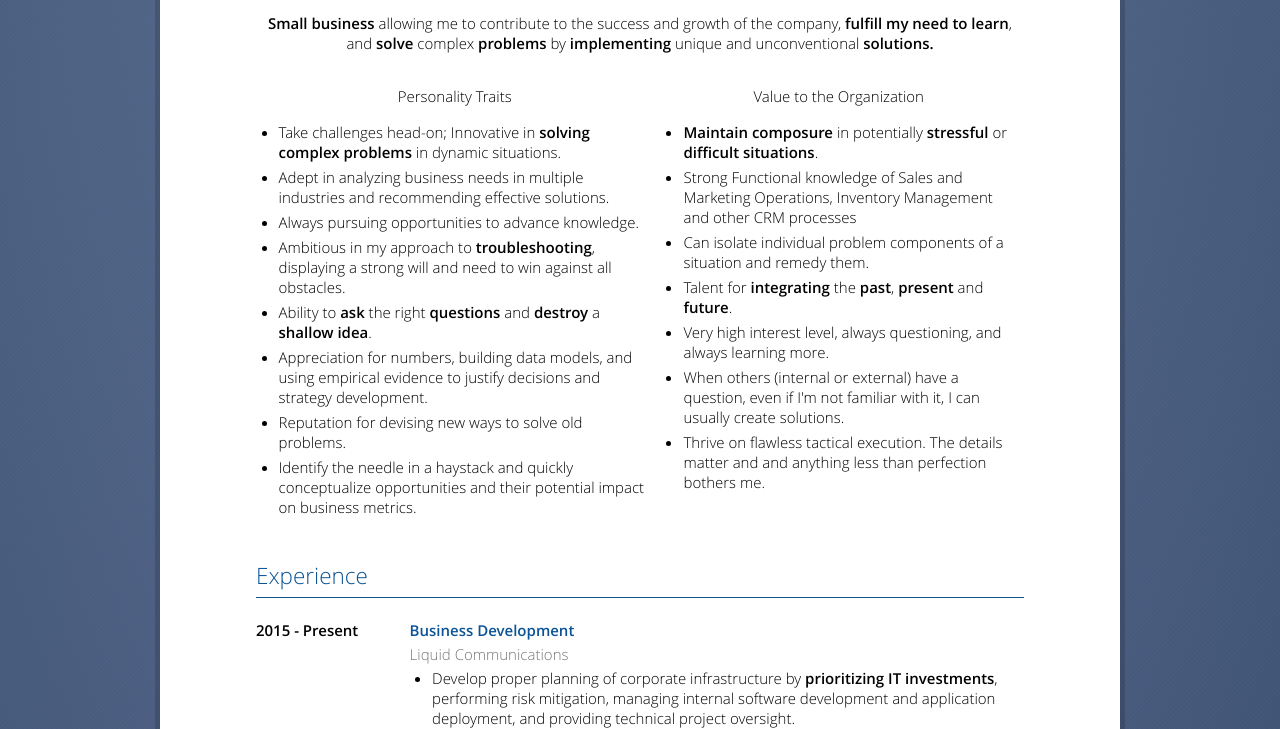
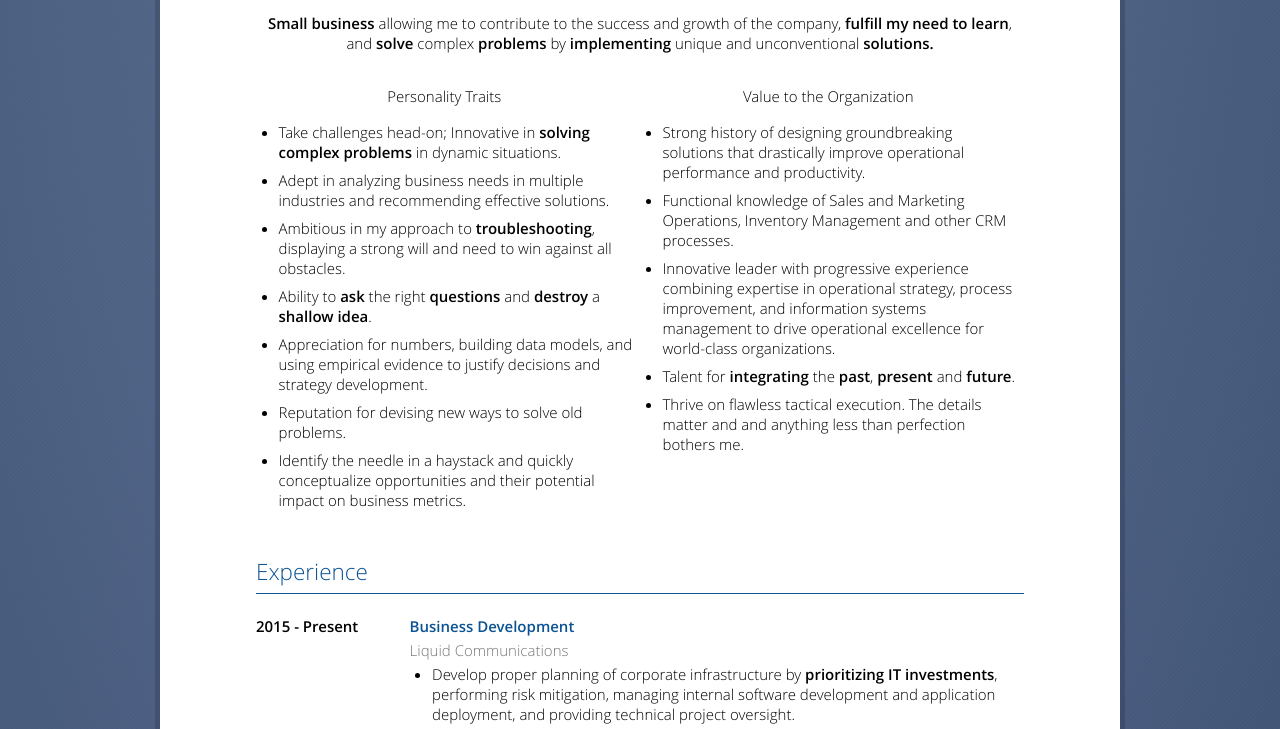
Before and after one commit to SethCalkins/mygithubpage, a plain HTML site: page resume.html in a window 1280 px wide. Shown: the part 268-997 px from the top of the page. Drawn offline with nearby package versions, Linux system fonts and the light colour scheme.

Commit message:
fix various

```diff
--- a/resume.html
+++ b/resume.html
@@ -800,7 +800,13 @@
 	                box-shadow: none;
 	            }
 							li {
-									padding-bottom: 5px !important;
+									padding-bottom: 8px !important;
+							}
+							.mce-content-body table td {
+								width: 50%;
+							}
+							ul.user-links.user-websites {
+								font-size: 12px;
 							}
 	</style>
 
@@ -906,9 +912,6 @@
 
 												<li>Adept in analyzing business needs in multiple industries and recommending effective solutions.</li>
 
-												<li style="text-align: left;">Always pursuing opportunities to
-												advance knowledge.</li>
-
 
 												<li style="text-align: left;">Ambitious in my approach to
 												<strong>troubleshooting</strong>, displaying a strong will and need
@@ -936,30 +939,23 @@
 
 										<td>
 											<ul>
-												<li><strong>Maintain composure</strong> in potentially
-												<strong>stressful</strong> or <strong>difficult
-												situations</strong>.</li>
-
-
-												<li>Strong Functional knowledge of Sales and Marketing Operations,
-												Inventory Management and other CRM processes</li>
-
-
-												<li>Can isolate individual problem components of a situation and
+												<li>Strong history of designing groundbreaking solutions that drastically improve operational performance and productivity.</li>
+
+
+												<li>Functional knowledge of Sales and Marketing Operations,
+												Inventory Management and other CRM processes.</li>
+
+
+<!--												<li>Can isolate individual problem components of a situation and
 												remedy them.</li>
-
+-->
+												<li>Innovative leader with progressive experience combining expertise
+													in operational strategy, process improvement, and information systems management to drive operational excellence for world-class organizations. </li>
 
 												<li>Talent for <strong>integrating</strong> the
 												<strong>past</strong>, <strong>present</strong> and
 												<strong>future</strong>.</li>
 
-
-												<li>Very high interest level, always questioning, and always
-												learning more.</li>
-
-
-												<li>When others (internal or external) have a question, even if I'm
-												not familiar with it, I can usually create solutions.</li>
 
 
 												<li>Thrive on flawless tactical execution. The details matter and
```
